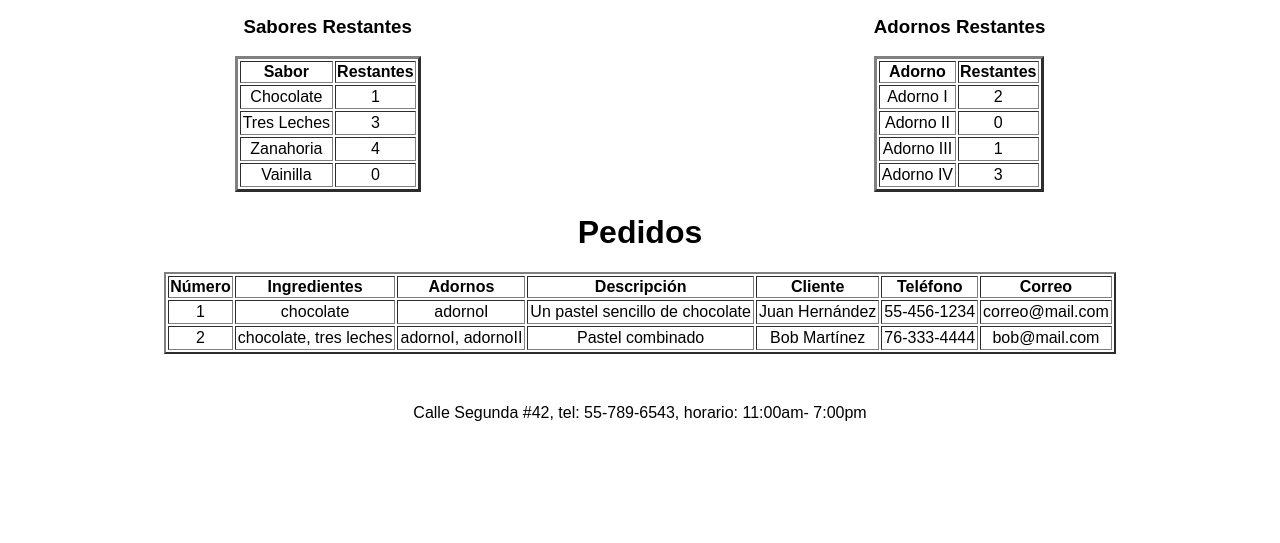
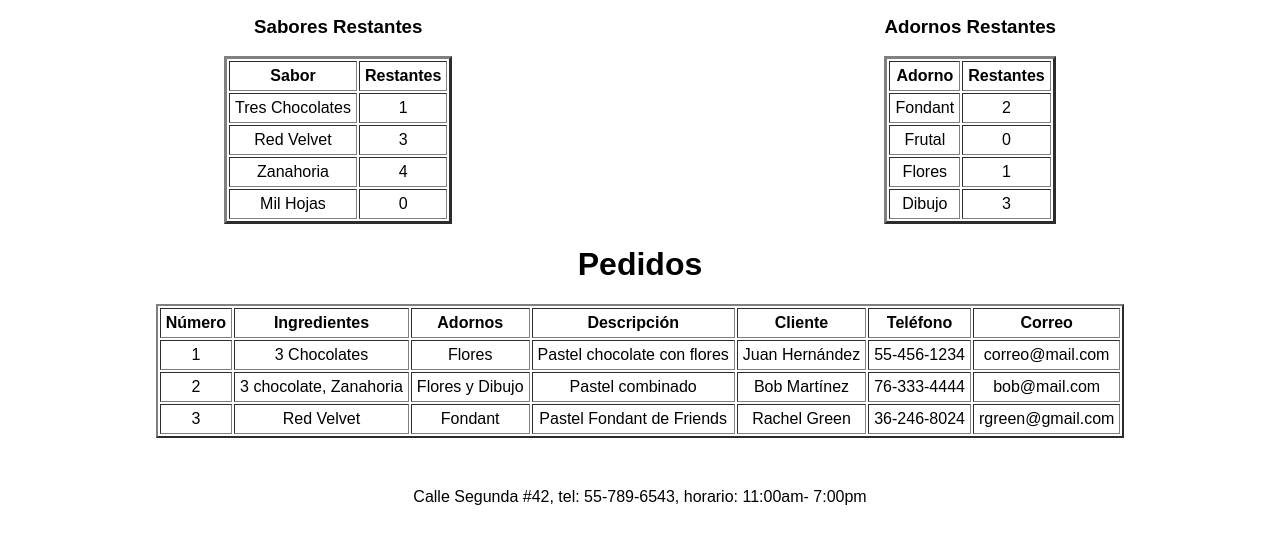
Before and after one commit to bridgecrew-perf6/frontEnd-html, a plain HTML site: page dashboard.html in a window 1280 px wide. Shown: the part 111-654 px from the top of the page. Drawn offline with Linux system fonts and the light colour scheme.

Commit message:
update: dashboard actualizado

```diff
--- a/dashboard.html
+++ b/dashboard.html
@@ -31,18 +31,18 @@
                 </tr>
 
                 <tr>
-                    <td>Chocolate</td> <td>1</td>
+                    <td>Tres Chocolates</td> <td>1</td>
                 </tr>
 
                 <tr>
-                    <td>Tres Leches</td> <td>3</td>
+                    <td>Red Velvet</td> <td>3</td>
                 </tr>
 
                 <tr>
                     <td>Zanahoria</td> <td>4</td>
                 </tr>
                 <tr>
-                    <td>Vainilla</td> <td>0</td>
+                    <td>Mil Hojas</td> <td>0</td>
                 </tr>
 
             </table>
@@ -59,19 +59,19 @@
             </tr>
 
             <tr>
-                <td>Adorno I</td> <td>2</td>
+                <td>Fondant</td> <td>2</td>
             </tr>
 
             <tr>
-                <td>Adorno II</td> <td>0</td>
+                <td>Frutal</td> <td>0</td>
             </tr>
 
              <tr>
-                <td>Adorno III</td> <td>1</td>
+                <td>Flores</td> <td>1</td>
             </tr>
 
             <tr>
-                <td>Adorno IV</td> <td>3</td>
+                <td>Dibujo</td> <td>3</td>
             </tr>
         </table>
 
@@ -87,13 +87,18 @@
             </tr>
 
             <tr>
-                <td>1</td> <td>chocolate</td> <td>adornoI</td> <td>Un pastel sencillo de chocolate</td>
+                <td>1</td> <td>3 Chocolates</td> <td>Flores</td> <td>Pastel chocolate con flores</td>
                 <td>Juan Hernández</td> <td>55-456-1234</td> <td>correo@mail.com</td>
             </tr>
 
             <tr>
-                <td>2</td> <td>chocolate, tres leches</td> <td>adornoI, adornoII</td> <td>Pastel combinado</td>
+                <td>2</td> <td>3 chocolate, Zanahoria</td> <td>Flores y Dibujo</td> <td>Pastel combinado</td>
                 <td>Bob Martínez</td> <td>76-333-4444</td> <td>bob@mail.com</td>
+            </tr>
+
+             <tr>
+                <td>3</td> <td>Red Velvet</td> <td>Fondant</td> <td>Pastel Fondant de Friends</td>
+                <td>Rachel Green</td> <td>36-246-8024</td> <td>rgreen@gmail.com</td>
             </tr>
         </table>
 
--- a/styles.css
+++ b/styles.css
@@ -112,3 +112,8 @@ form section{
     justify-content: space-around;
     margin-bottom: 40px;
 }
+
+
+th, td{
+    padding: 5px;
+}
```
